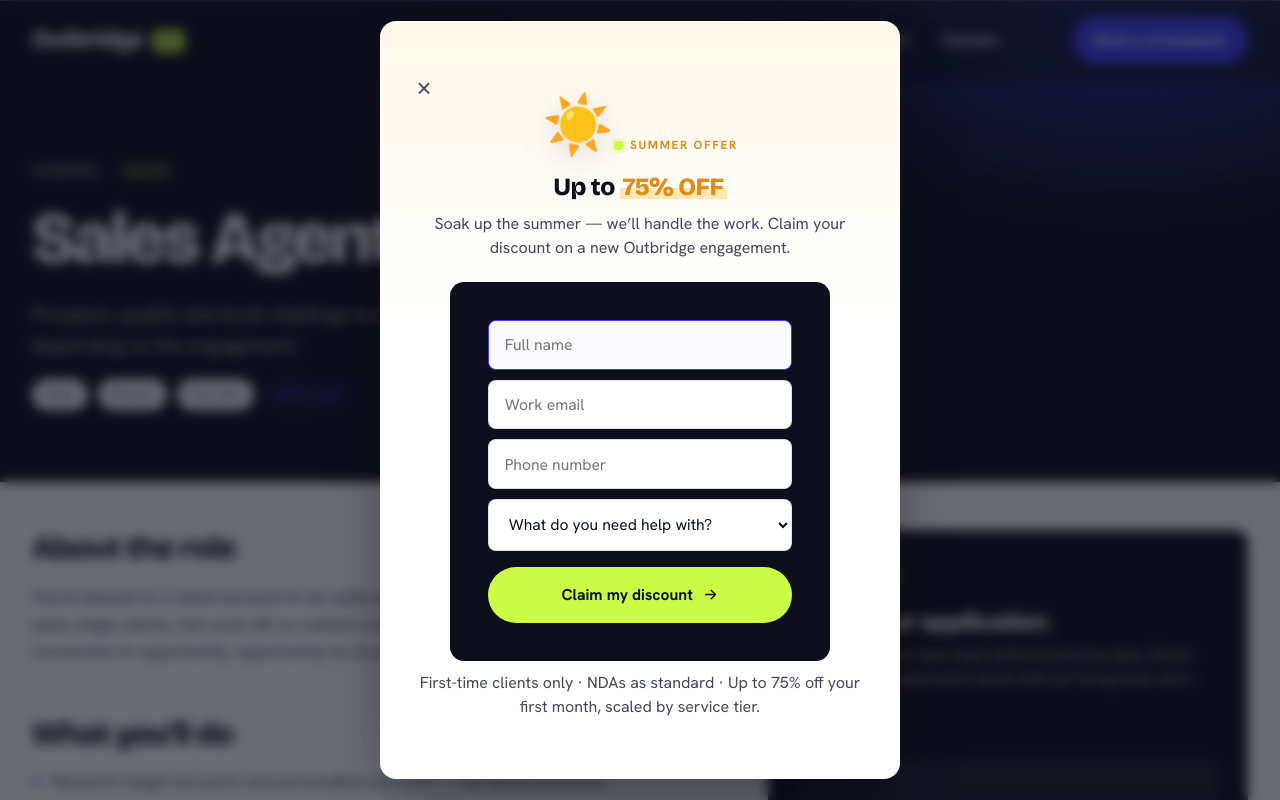
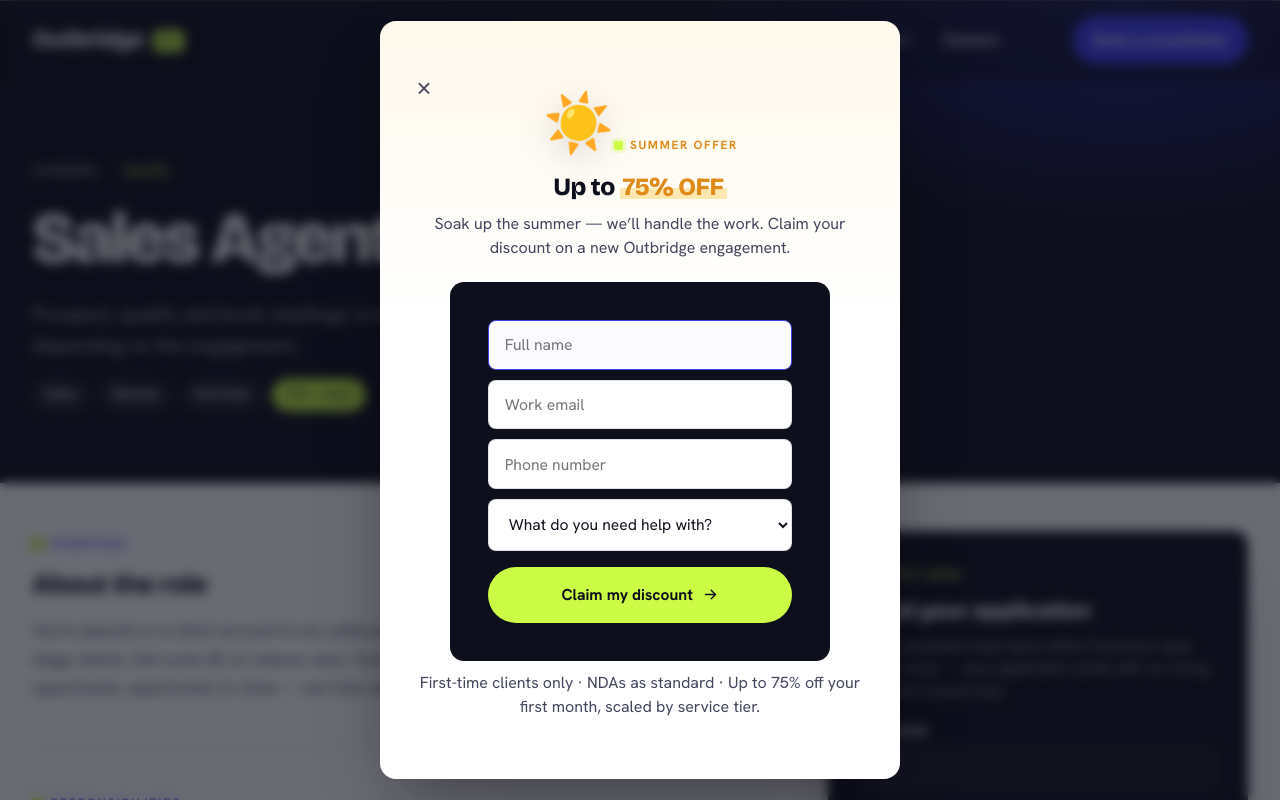
Before and after one commit to HRGC-Websites/OutbridgeInc, a website: page careers/sales-agent.html in a window 1280 px wide. Shown: the top 800 px of the page. Drawn offline with nearby package versions, Linux system fonts and the light colour scheme.

Commit message:
Redesign job detail page — clean prose, visible chips, working layout
Issues fixed:
- H2s on body sections were inheriting the .sec h2 style and rendering
  as 4rem+ (same scale as H1). Now scoped to .role-section h2 with a
  proper 1.65rem size and an eyebrow above each, matching the rest of
  the site's typographic hierarchy.
- Hero chips were styled for light backgrounds but the page-hero is
  dark — they were near-invisible. Now use on-dark-line border with a
  6% white tint; the lead chip flips to solid zest.
- Two-column grid had .role-apply with a fluid 1fr that was collapsing
  too narrow. Pinned the right column to 420px (minmax(0,1fr) on left)
  so the apply card always has a usable width.
- Each role-section now ends with a hairline divider so "About / What
  you'll do / What we're looking for / What you get" read as distinct
  blocks rather than one continuous wall of text.
- Bullet markers replaced with custom indigo discs + white tick — same
  visual language as the rest of the site's checklists.
- Apply card got real depth (shadow), uppercase letter-spaced labels,
  semi-transparent inputs that match the .lead-pop form aesthetic.
- Mobile breakpoint shifted from 980 to 1100 so the column-stack
  triggers before things get too cramped.

Regenerated all 7 role pages with the new template.

```diff
--- a/assets/site.css
+++ b/assets/site.css
@@ -518,29 +518,59 @@
 @media(max-width:520px){.subscribe{padding:38px 24px;}.subscribe form{flex-direction:column;}}
 
 /* ---------- careers job detail page ---------- */
-.hero-chips{display:flex;gap:10px;flex-wrap:wrap;}
-.hero-chips span{font-size:.78rem;font-weight:700;letter-spacing:.04em;border:1px solid var(--line);border-radius:100px;padding:.4em .85em;color:var(--ink-2);background:#fff;}
-.hero-chips span.lead{color:var(--indigo);border-color:rgba(61,61,242,.4);background:rgba(61,61,242,.05);}
-.role-grid{display:grid;grid-template-columns:1.4fr 1fr;gap:64px;align-items:start;}
-.role-body h2{font-size:clamp(1.5rem,2.6vw,1.95rem);letter-spacing:-.025em;margin-top:1.6em;margin-bottom:.55em;line-height:1.18;}
-.role-body h2:first-child{margin-top:0;}
-.role-body p{color:var(--ink-2);font-size:1.06rem;line-height:1.6;}
-.role-list{margin:0;padding-left:20px;color:var(--ink-2);font-size:1.04rem;line-height:1.55;}
-.role-list li{margin-bottom:.6em;}
-.role-list li::marker{color:var(--indigo);font-weight:700;}
+
+/* hero chips (sit on the dark .page-hero, so use on-dark colors) */
+.hero-chips{display:flex;gap:10px;flex-wrap:wrap;margin-top:24px;}
+.hero-chips span{font-family:var(--sans);font-size:.78rem;font-weight:700;letter-spacing:.04em;
+  border:1px solid var(--on-dark-line);border-radius:100px;padding:.42em .95em;
+  color:var(--on-dark);background:rgba(255,255,255,.06);}
+.hero-chips span.lead{color:var(--ink);border-color:var(--zest);background:var(--zest);}
+
+/* two-column layout — body on left, sticky apply on right */
+.role-grid{display:grid;grid-template-columns:minmax(0,1fr) 420px;gap:72px;align-items:start;}
+@media(max-width:1100px){.role-grid{grid-template-columns:1fr;gap:48px;}}
+
+/* body prose */
+.role-body{font-size:1.05rem;line-height:1.65;color:var(--ink);}
+.role-section{margin-bottom:44px;padding-bottom:44px;border-bottom:1px solid var(--line);}
+.role-section:last-child{margin-bottom:0;padding-bottom:0;border-bottom:none;}
+.role-section .eyebrow{margin-bottom:14px;}
+.role-section h2{font-family:var(--disp);font-weight:800;font-size:1.65rem;letter-spacing:-.02em;
+  color:var(--ink);line-height:1.2;margin:0 0 16px;}
+.sec .role-section h2{font-size:1.65rem;}  /* beats .sec h2 specificity-tie */
+.role-section p{color:var(--ink-2);font-size:1.04rem;line-height:1.7;margin:0;}
+.role-section p+p{margin-top:14px;}
+
+/* clean ✓-marker bullet list */
+.role-list{margin:0;padding:0;list-style:none;}
+.role-list li{position:relative;padding-left:32px;margin-bottom:14px;color:var(--ink-2);
+  font-size:1.03rem;line-height:1.55;}
+.role-list li:last-child{margin-bottom:0;}
+.role-list li::before{content:"";position:absolute;left:0;top:.4em;width:18px;height:18px;
+  border-radius:50%;background:var(--indigo);}
+.role-list li::after{content:"";position:absolute;left:5px;top:.7em;width:7px;height:4px;
+  border-left:2px solid #fff;border-bottom:2px solid #fff;transform:rotate(-45deg);}
+
+/* sticky apply card */
 .role-apply{position:sticky;top:104px;}
-.apply-card{background:var(--ink);color:#fff;border-radius:14px;padding:32px;}
-.apply-card .eyebrow{color:var(--zest);}
+.apply-card{background:var(--ink);color:#fff;border-radius:14px;padding:32px;
+  box-shadow:0 30px 60px -28px rgba(14,15,28,.45);}
+.apply-card .eyebrow{color:var(--zest);margin-bottom:12px;}
 .apply-card .eyebrow::before{box-shadow:0 0 0 3px rgba(203,251,69,.25);}
-.apply-card h3{font-family:var(--disp);font-weight:800;font-size:1.5rem;letter-spacing:-.02em;color:#fff;margin-bottom:10px;}
-.apply-card>p{color:var(--on-dark-2);font-size:.96rem;line-height:1.5;margin-bottom:22px;}
+.apply-card h3{font-family:var(--disp);font-weight:800;font-size:1.4rem;letter-spacing:-.02em;
+  color:#fff;margin-bottom:10px;line-height:1.2;}
+.apply-card>p{color:var(--on-dark-2);font-size:.93rem;line-height:1.5;margin-bottom:20px;}
 .apply-card form{background:transparent;padding:0;border-radius:0;}
-.apply-card .field{margin-bottom:14px;}
-.apply-card .field label{font-size:.78rem;margin-bottom:6px;}
-.apply-card .field input,.apply-card .field textarea{padding:.78em 1em;font-size:.95rem;}
+.apply-card .field{margin-bottom:12px;}
+.apply-card .field label{font-size:.74rem;letter-spacing:.06em;margin-bottom:6px;color:#fff;
+  text-transform:uppercase;font-weight:700;}
+.apply-card .field input,.apply-card .field textarea,.apply-card .field select{padding:.72em .9em;font-size:.94rem;
+  background:rgba(255,255,255,.05);border:1.5px solid rgba(255,255,255,.12);}
 .apply-card .field textarea{min-height:96px;}
-.apply-card .btn{width:100%;justify-content:center;margin-top:4px;}
-@media(max-width:980px){.role-grid{grid-template-columns:1fr;gap:48px;}.role-apply{position:static;}}
+.apply-card .btn{width:100%;justify-content:center;margin-top:8px;}
+.apply-card .form-note{font-size:.78rem;margin-top:12px;}
+.apply-card .form-ok h3{font-size:1.35rem;}
+@media(max-width:1100px){.role-apply{position:static;}.apply-card{max-width:560px;}}
 
 /* ---------- lead popup ---------- */
 .lead-pop{position:fixed;inset:0;z-index:90;display:none;align-items:center;justify-content:center;padding:20px;background:rgba(14,15,28,.62);backdrop-filter:blur(6px);-webkit-backdrop-filter:blur(6px);}
--- a/careers/sales-agent.html
+++ b/careers/sales-agent.html
@@ -80,9 +80,14 @@
   <div class="container">
     <div class="role-grid">
       <div class="role-body">
+        <div class="role-section">
+          <span class="eyebrow">Overview</span>
           <h2>About the role</h2>
           <p>You're placed on a client account to do outbound that books real meetings. SDR-style for early-stage clients, full-cycle AE on mature ones. Your numbers — meetings booked, conversion to opportunity, opportunity to close — are how we measure the engagement.</p>
+        </div>
 
+        <div class="role-section">
+          <span class="eyebrow">Responsibilities</span>
           <h2>What you'll do</h2>
           <ul class="role-list">
             <li>Research target accounts and personalise outreach — not spray-and-pray.</li>
@@ -92,7 +97,10 @@
             <li>For AE engagements: run discoveries, demos and close cycles.</li>
             <li>Keep CRM hygiene tight — accurate stages, accurate forecast.</li>
           </ul>
+        </div>
 
+        <div class="role-section">
+          <span class="eyebrow">Profile</span>
           <h2>What we're looking for</h2>
           <ul class="role-list">
             <li>Excellent written and spoken English; second language welcome.</li>
@@ -102,7 +110,10 @@
             <li>Clear understanding of what "qualified" means and the discipline to enforce it.</li>
             <li>Compensation: base + OTE, structure depends on the engagement.</li>
           </ul>
+        </div>
 
+        <div class="role-section">
+          <span class="eyebrow">Benefits</span>
           <h2>What you get</h2>
           <ul class="role-list">
             <li>Fully remote, schedules aligned to US or EU hours.</li>
@@ -110,6 +121,7 @@
             <li>A dedicated lead and a team that has your back, even on tough accounts.</li>
             <li>Clear scope, clear SLAs, clear expectations. No mystery work.</li>
           </ul>
+        </div>
       </div>
 
       <aside class="role-apply">
```
Also changed, not shown: careers/bpo-specialist.html (+12 -0 lines), careers/customer-support-agent.html (+12 -0 lines), careers/experience-consultant.html (+12 -0 lines), careers/first-consultant.html (+12 -0 lines), careers/principal-consultant.html (+12 -0 lines), careers/virtual-assistant.html (+12 -0 lines), scripts/build-careers.js (+15 -3 lines). Lines whose indentation alone changed are shown as unchanged.
